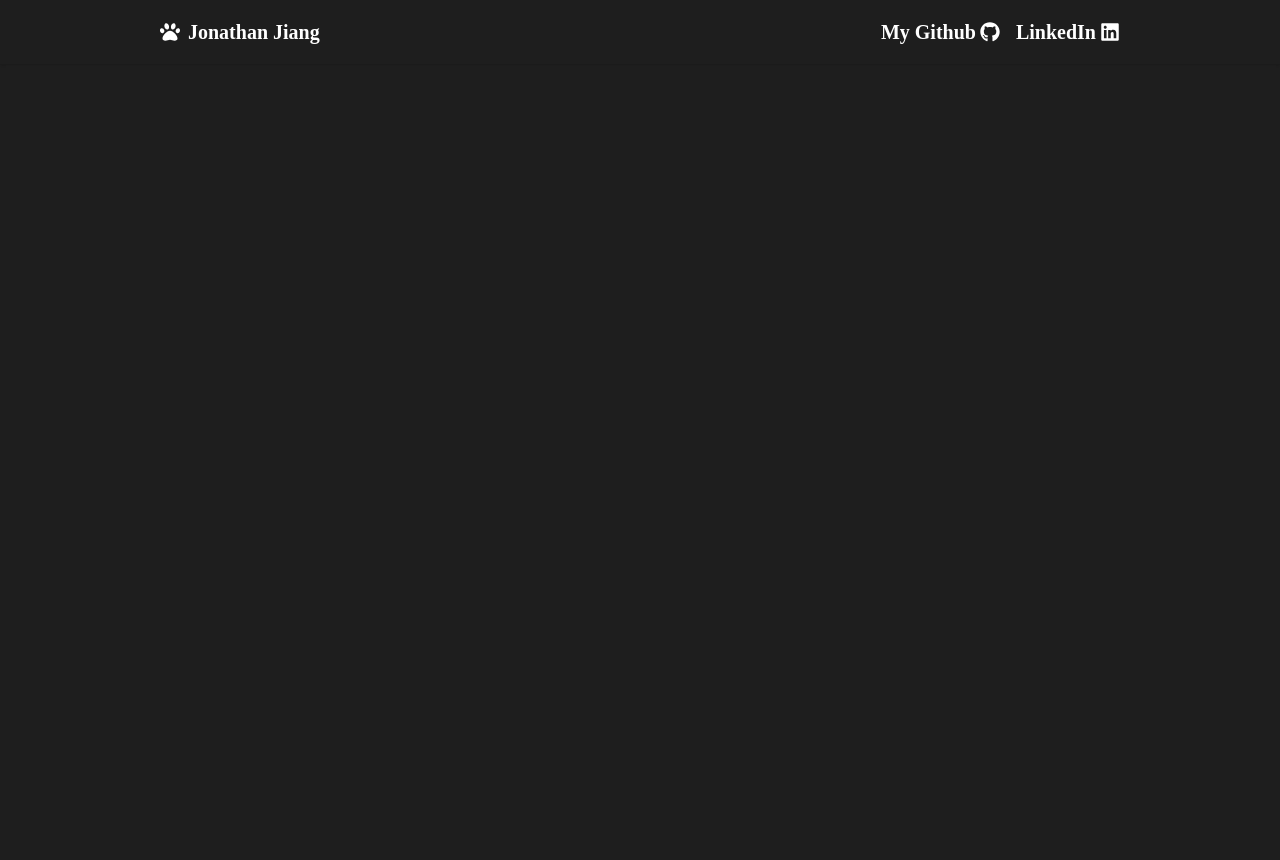
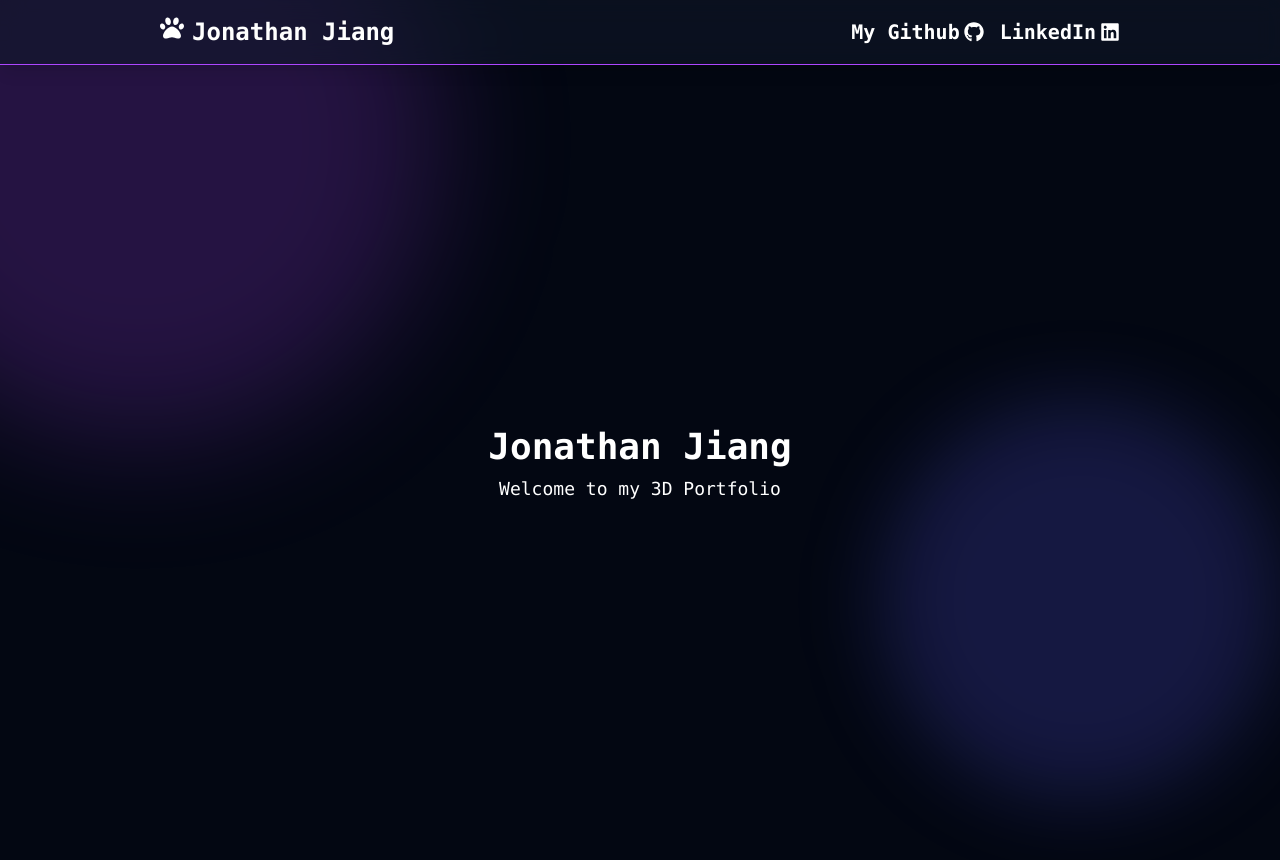
Before and after one commit to johnjiangtw0804/my-portfolio, a React (Vite) app: page / in a window 1280 px wide. Shown: the top 860 px of the page. Before the commit the page ends 800 px from the top, so only its background shows below. Built offline with nearby package versions, Linux system fonts and the light colour scheme; a web font is replaced by a local one.

Commit message:
上點科技

```diff
--- a/package.json
+++ b/package.json
@@ -10,6 +10,7 @@
     "preview": "vite preview"
   },
   "dependencies": {
+    "@react-three/drei": "^10.1.2",
     "@tailwindcss/vite": "^4.1.8",
     "react": "^19.1.0",
     "react-dom": "^19.1.0",
--- a/src/App.jsx
+++ b/src/App.jsx
@@ -1,12 +1,25 @@
 import Header from "./components/Header";
 import Hero from "./components/Hero";
 
+// scene: container all the action happens (space)
+// environment: surrounding background in the scene
+// Objects: elements. Mesh
+// camera: see the scene (viewpoint)
+// renderer: brain, data from our eyes
 function App() {
   return (
-    <>
-      <Header />
-      <Hero />
-    </>
+    <div className=" bg-gray-950 text-purple-200 font-mono">
+      {/* 背景圖層們 */}
+      <div className="absolute -top-40 -left-40 w-[600px] h-[600px] bg-purple-500/20 blur-3xl rounded-full" />
+      <div className="absolute bottom-0 right-0 w-[400px] h-[400px] bg-indigo-500/20 blur-2xl rounded-full" />
+
+      {/* 實際內容 */}
+      <div className="relative z-10">
+        <Header />
+        <Hero />
+        {/* more sections... */}
+      </div>
+    </div>
   );
 }
 
--- a/src/components/Header.jsx
+++ b/src/components/Header.jsx
@@ -2,14 +2,13 @@ import { FaGithub, FaLinkedin, FaPaw } from "react-icons/fa";
 
 function Header() {
   return (
-    <header className="shadow">
-      <nav className="flex justify-center">
+    <header className="sticky top-0 z-50 backdrop-blur-md bg-gray-900/60 border-b border-purple-500 shadow-lg section-container">
+      <nav className="navbar-container">
         {/* justify-between for left homepage link and right social links*/}
-        <div className="flex justify-between items-center w-full max-w-5xl h-16 px-4 md:px-8">
         {/* Left: Logo */}
         <a
           href="#"
-            className="flex items-center gap-2 text-white font-bold hover:text-cyan-800 text-xl font-display"
+          className="flex gap-2 text-white font-bold hover:underline title-md font-mono"
         >
           <FaPaw />
           Jonathan Jiang
@@ -18,7 +17,7 @@ function Header() {
         {/* Right: Social Links */}
         <div className="flex items-center gap-4">
           <a
-              className="flex items-center gap-1 text-xl text-white font-bold hover:text-cyan-800 font-display"
+            className="flex items-center gap-1 text-xl text-white font-bold hover:underline font-mono"
             href="https://github.com/johnjiangtw0804"
             target="_blank"
             rel="noopener noreferrer"
@@ -27,7 +26,7 @@ function Header() {
             <FaGithub />
           </a>
           <a
-              className="flex items-center gap-1 text-xl text-white font-bold hover:text-cyan-800 font-display"
+            className="flex items-center gap-1 text-xl text-white font-bold hover:underline font-mono"
             href="https://www.linkedin.com/in/jonathan-jiang-0a4ab9b9/"
             target="_blank"
             rel="noopener noreferrer"
@@ -36,7 +35,6 @@ function Header() {
             <FaLinkedin />
           </a>
         </div>
-        </div>
       </nav>
     </header>
   );
--- a/src/components/Hero.jsx
+++ b/src/components/Hero.jsx
@@ -1,9 +1,14 @@
-/**
- *
- *
- */
-function Hero() {
-  return <div> </div>;
+import { Canvas } from "@react-three/fiber";
+import { OrbitControls } from "@react-three/drei";
+import { Suspense } from "react";
+
+export default function Hero3D() {
+  return (
+    <div className="relative w-full h-screen">
+      <div className="absolute top-1/2 left-1/2 z-10 -translate-x-1/2 -translate-y-1/2 text-white text-center">
+        <h1 className="text-4xl font-bold">Jonathan Jiang</h1>
+        <p className="text-lg mt-2">Welcome to my 3D Portfolio</p>
+      </div>
+    </div>
+  );
 }
-
-export default Hero;
--- a/src/index.css
+++ b/src/index.css
@@ -1,6 +1,42 @@
 @import url('https://fonts.googleapis.com/css2?family=Cherry+Bomb+One&display=swap');
 
 @import "tailwindcss";
+
+
+
+@layer components{
+  /* px-4 and px-8 for mobile and 平板 */
+  .navbar-container {
+    @apply flex justify-between items-center w-full max-w-5xl h-16 px-4 md:px-8 mx-auto;
+  }
+
+  /* div: 響應式最大寬度 + 自動置中 + padding */
+  .section-container {
+    @apply text-amber-50  container mx-auto px-4 sm:px-6 lg:px-8;
+  }
+
+  /* 大標題: 像 about me */
+  .title-xl {
+    @apply text-3xl sm:text-4xl lg:text-5xl font-bold text-gray-900;
+  }
+
+  /* 🧠 副標題（中） */
+  .title-md {
+    @apply text-lg sm:text-xl md:text-2xl text-gray-600;
+  }
+
+    /* 📄 正文段落 */
+  .text-body {
+    @apply text-sm sm:text-base md:text-lg text-gray-500 leading-relaxed max-w-xl mx-auto;
+  }
+    /* icon */
+  .social-icon {
+    @apply text-xl text-gray-400 hover:text-blue-500 transition;
+  }
+}
+
+
+// install POSTCSS to disable warning
 @theme {
   --font-display:  "Cherry Bomb One", "sans-serif";
 }
```
Also changed, not shown: 2 other files (tests, documents, lock files or other folders). Lines whose indentation alone changed are shown as unchanged.
